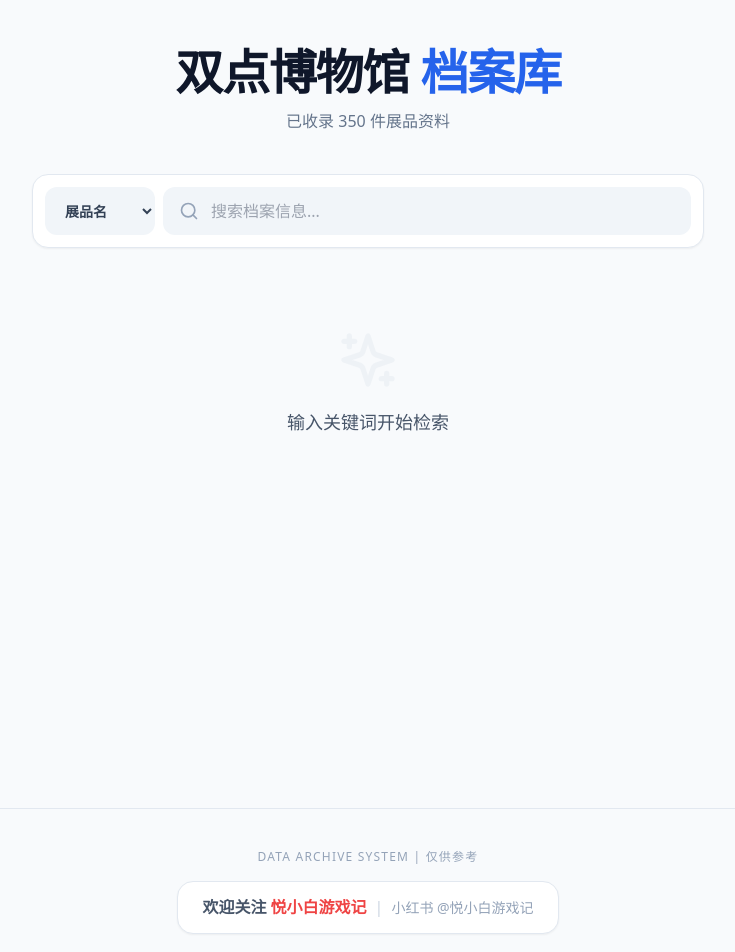
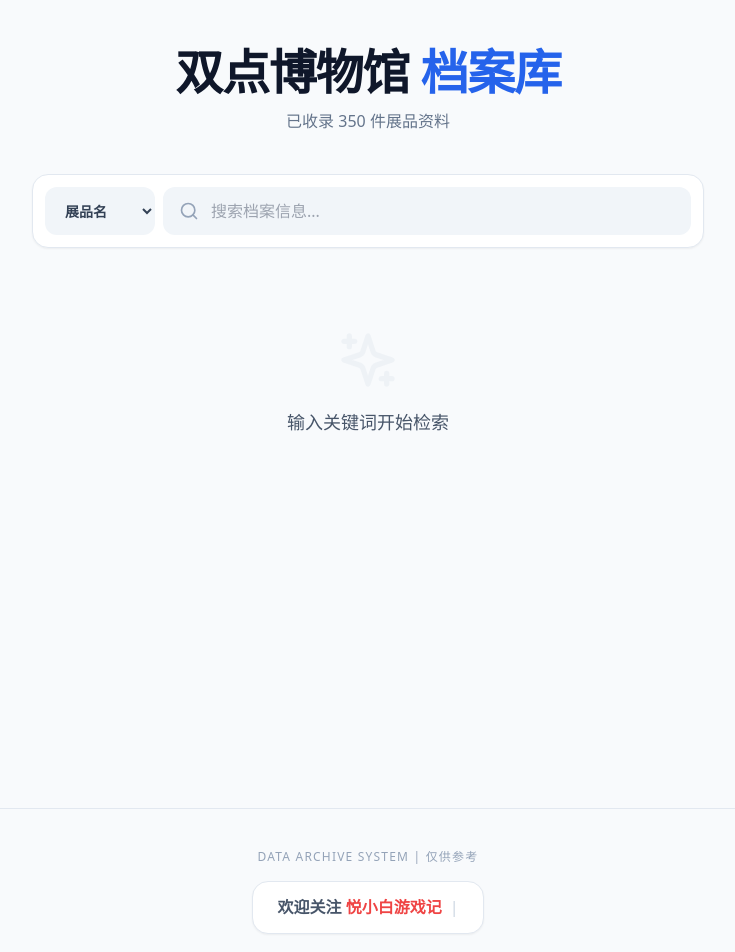
Before and after one commit to yuyue1015/twopointmuseum-db, a Next.js app: page / in a window 1280 px wide. Shown: the top 952 px of the page, without its empty margins (272-1007 px from the left). Built offline with nearby package versions, Linux system fonts and the light colour scheme.

Commit message:
Update page.tsx

```diff
--- a/app/page.tsx
+++ b/app/page.tsx
@@ -128,7 +128,7 @@ export default function MuseumSearchApp() {
         <div className="inline-flex flex-col sm:flex-row items-center gap-2 px-6 py-3 bg-white rounded-2xl border border-slate-200 shadow-sm">
            <span className="text-slate-600 font-bold">欢迎关注 <span className="text-red-500">悦小白游戏记</span></span>
            <span className="hidden sm:block text-slate-300">|</span>
-           <span className="text-slate-400 font-medium text-sm">小红书 @悦小白游戏记</span>
+
         </div>
       </footer>
     </div>
```
